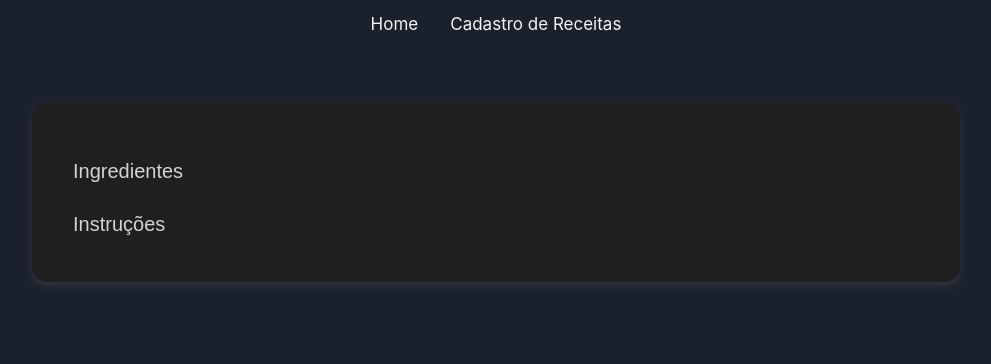
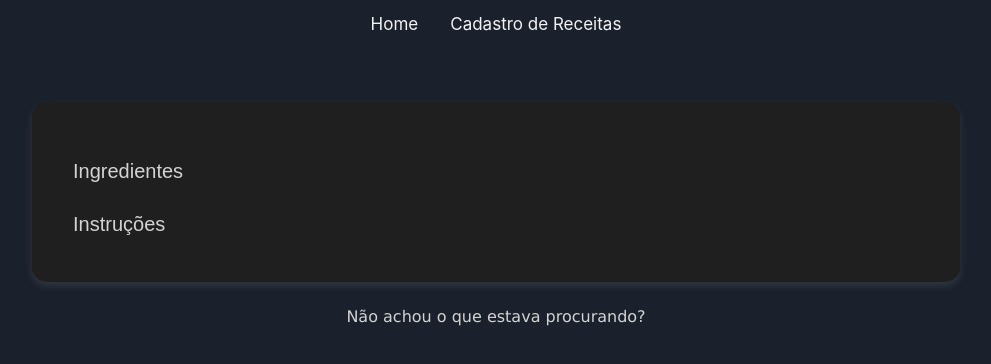
Before and after one commit to Musskovs/WhatheFood, a React (Create React App) app in the folder frontend/: page /receitas/recomendacoes in a window 1280 px wide. Shown: the top 364 px of the page, without its empty margins (144-1135 px from the left). Built offline with nearby package versions, Linux system fonts and the light colour scheme.

Commit message:
Pequenos ajustes de UX e remoção de console.log's

```diff
--- a/frontend/src/feature/CadastroReceitas/CadastroReceitas.js
+++ b/frontend/src/feature/CadastroReceitas/CadastroReceitas.js
@@ -42,7 +42,6 @@ const CadastroReceitas = () => {
             ApiReceitas.post("receitas/inserir", values).catch(function (error) {
               console.log(error);
             });
-            alert(JSON.stringify(values, null, 2));
             onSubmitProps.setSubmitting(false);
             onSubmitProps.resetForm();
           }, 400);
--- a/frontend/src/feature/Main/PaginaPrincipal.js
+++ b/frontend/src/feature/Main/PaginaPrincipal.js
@@ -1,5 +1,5 @@
 import React from 'react';
-import { Link } from 'react-router-dom'
+import { Link } from 'react-router-dom';
 
 const PaginaPrincipal = () => {
   return (
--- a/frontend/src/feature/Perguntas/PaginaPerguntas.js
+++ b/frontend/src/feature/Perguntas/PaginaPerguntas.js
@@ -55,6 +55,13 @@ export default function PaginaPerguntas() {
 			],
     },
 		{
+      questionText: `Muito bem. Você tem ${ingrediente} para usar nessa receita?`,
+			answerOptions: [
+				{ answerText: 'Sim', answerValue: 'sim' },
+				{ answerText: 'Não', answerValue: 'não' },
+			],
+    },
+		{
       questionText: `Ok. Quase terminando. Tem ${ingrediente} sobrando?`,
 			answerOptions: [
 				{ answerText: 'Sim', answerValue: 'sim' },
@@ -66,13 +73,9 @@ export default function PaginaPerguntas() {
 	const [currentQuestion, setCurrentQuestion] = useState(0);
 
 	async function handleAnswerOptionClick(answerValue) {
-    const questionLimit = 4;
+    const questionLimit = 5;
 		const nextQuestion = currentQuestion + 1;
-
-		console.log(`Questão atual: ${currentQuestion}`);
-		console.log(`Valor atual: ${answerValue}`);
 		const nextReqValues = {refeicao:'', tipo:'', ingDisponiveis: [], ingNaoDisponiveis: []};
-		var resultStatus = 0;
 		var resultData;
 
     switch (true) {
@@ -86,10 +89,8 @@ export default function PaginaPerguntas() {
 
         await ApiReceitas.post('receitas/ing-1', nextReqValues).then(response => {
           setIngrediente(response.data);
-					console.log(`Valores resposta: ${JSON.stringify(response.data)}`);
 					resultData = response.data;
         }).catch(function (error) {
-          console.log(`Valores erro: ${error}`);
         });
 
 				if (resultData === ''){
@@ -108,17 +109,13 @@ export default function PaginaPerguntas() {
 				if (answerValue === 'sim'){
 					nextReqValues.ingDisponiveis.push(ingrediente);
 					setIngDisponiveis(prevArray => [...prevArray, ingrediente])
-					console.log(ingDisponiveis);
 				}else{
 					nextReqValues.ingNaoDisponiveis.push(ingrediente);
 					setIngNaoDisponiveis(prevArray => [...prevArray, ingrediente])
-					console.log("ING NOT DISPO",ingNaoDisponiveis);
 				}
 
         await ApiReceitas.post('receitas/next_ing', nextReqValues).then(response => {
           setIngrediente(response.data);
-					console.log(`Valores resposta: ${response.data}`);
-					resultStatus = response.status;
 					resultData = response.data;
         }).catch(function (error) {
           console.log(`Erro: ${error}`);
@@ -127,12 +124,9 @@ export default function PaginaPerguntas() {
 				if (resultData === ''){
 					navigate("/error");
 				}
-				console.log(`Status requisição: ${resultStatus}`);
-
 				break;
 
 			case currentQuestion > questionLimit:
-				console.log("FINAL")
 				nextReqValues.refeicao = refeicao;
         nextReqValues.tipo = tipo;
 				nextReqValues.ingDisponiveis = ingDisponiveis;
@@ -141,17 +135,14 @@ export default function PaginaPerguntas() {
 				if (answerValue === 'sim'){
 					nextReqValues.ingDisponiveis.push(ingrediente);
 					setIngDisponiveis(prevArray => [...prevArray, ingrediente])
-					console.log(ingDisponiveis);
 				}else{
 					nextReqValues.ingNaoDisponiveis.push(ingrediente);
 					setIngNaoDisponiveis(prevArray => [...prevArray, ingrediente])
-					console.log("ING NOT DISPO",ingNaoDisponiveis);
 				}
 
 				await ApiReceitas.post('receitas/receitas_recomendadas', nextReqValues).then(response => {
           setReceitas(response.data);
 					resultData = response.data;
-					console.log(response.data);
         }).catch(function (error) {
           console.log(error);
         });
@@ -165,7 +156,6 @@ export default function PaginaPerguntas() {
 				break;
 
       default:
-				console.log("DEFAULT")
 				break;
     }
 
--- a/frontend/src/feature/ReceitasRecomendadas/PaginaReceitasRecomendadas.css
+++ b/frontend/src/feature/ReceitasRecomendadas/PaginaReceitasRecomendadas.css
@@ -39,3 +39,24 @@
   padding-bottom: 15px;
   color: rgb(185, 185, 185);
 }
+
+a.error-link:link {
+  color: lightgrey;
+  background-color: transparent;
+  text-decoration: none;
+  text-align: center;
+  padding: 10px;
+  margin-bottom: 10px;
+}
+
+a:visited {
+  color: lightskyblue;
+  background-color: transparent;
+  text-decoration: none;
+}
+
+a:hover {
+  color: red;
+  background-color: transparent;
+  text-decoration: underline;
+}
--- a/frontend/src/feature/ReceitasRecomendadas/PaginaReceitasRecomendadas.js
+++ b/frontend/src/feature/ReceitasRecomendadas/PaginaReceitasRecomendadas.js
@@ -6,11 +6,11 @@ import CardContent from "@material-ui/core/CardContent";
 import Typography from "@material-ui/core/Typography";
 import { CardActionArea } from "@material-ui/core";
 import "./PaginaReceitasRecomendadas.css";
+import { Link } from 'react-router-dom';
 
 export default function PaginaReceitasRecomendadas() {
   const { receitas } = useContext(RecipeContext);
 
-  console.log(receitas.map((x) => x.titulo));
   return (
     <div className="recipePage">
       {receitas?.map((receita) => (
@@ -40,6 +40,9 @@ export default function PaginaReceitasRecomendadas() {
             </CardActionArea>
           </Card>
       ))}
+
+      <Link to="/error" className="error-link">Não achou o que estava procurando?</Link>
+
     </div>
   );
 }
```
